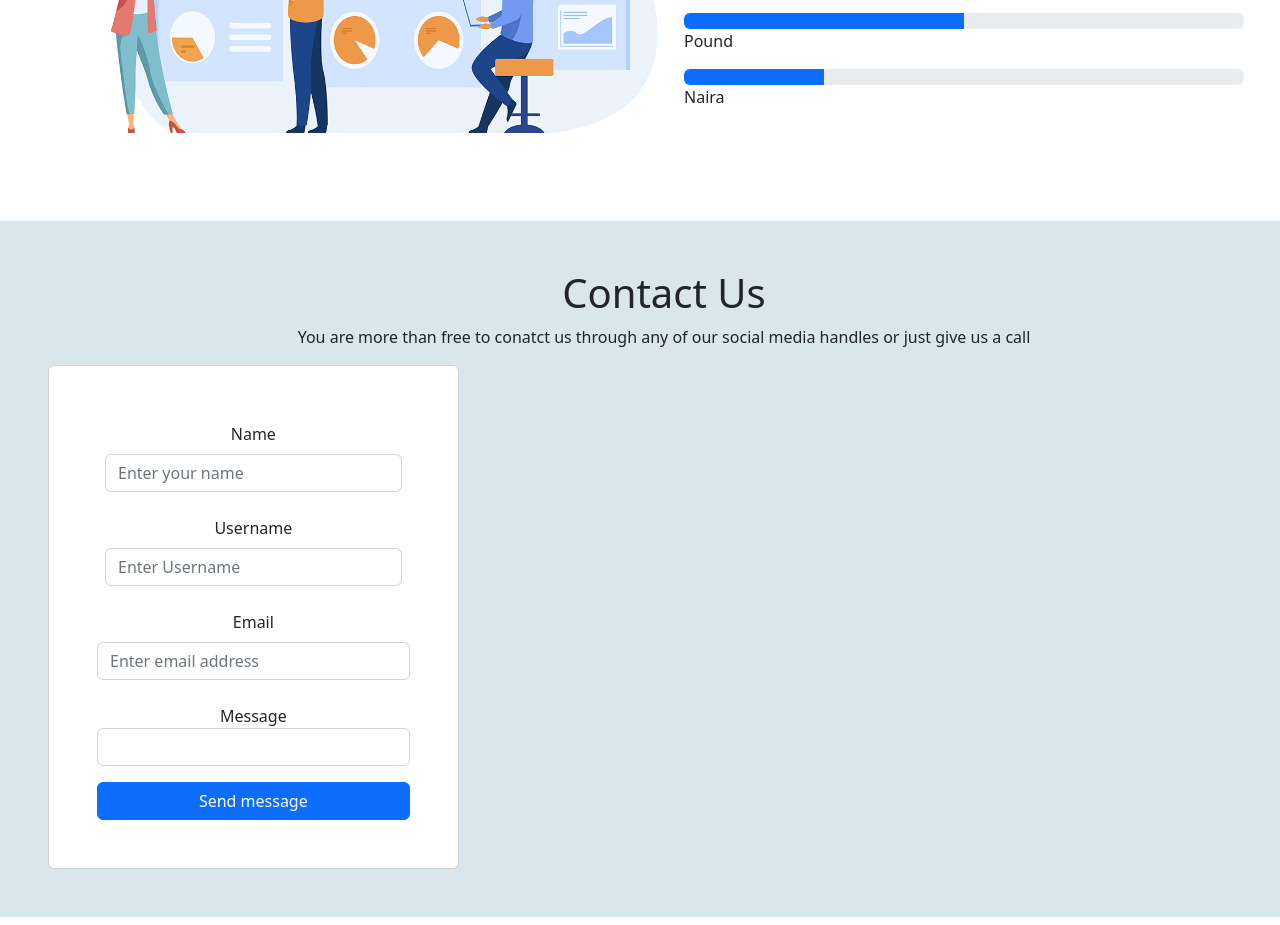
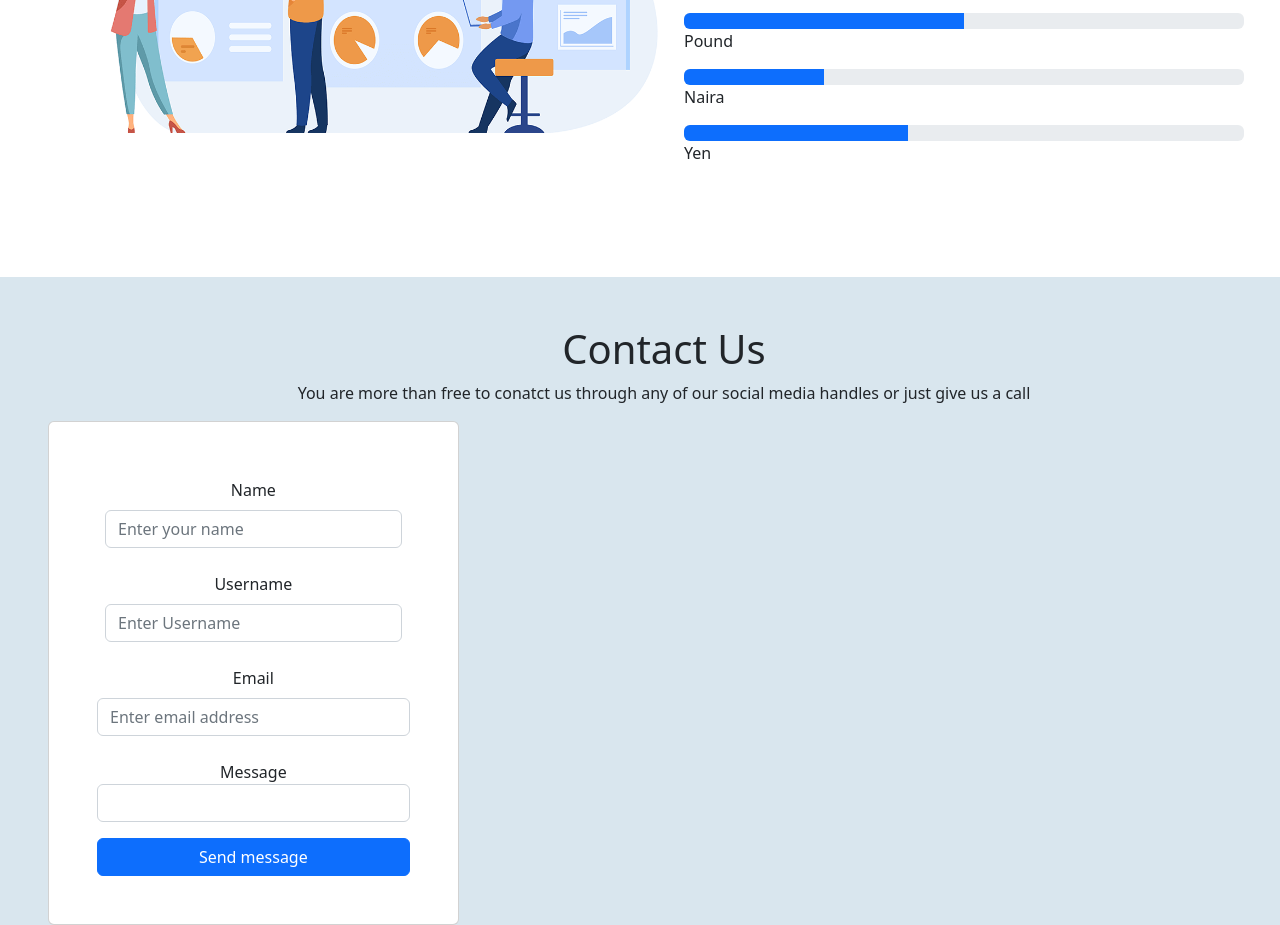
Before and after one commit to Nuzor/my-first-repository, a plain HTML site: page Alumona_Bootstrap/Landingpage.html in a window 1280 px wide. Shown: the part 2105-3030 px from the top of the page. Drawn offline with Linux system fonts and the light colour scheme.

Commit message:
Yen progress bar added

```diff
--- a/Alumona_Bootstrap/Landingpage.html
+++ b/Alumona_Bootstrap/Landingpage.html
@@ -254,6 +254,12 @@
               </div>
               <p>Naira</p>
             </div>
+            <div>
+              <div class="progress">
+                <div class="progress-bar" role="progressbar" aria-label="Animated striped example" aria-valuenow="40" aria-valuemin="0" aria-valuemax="100" style="width: 40%"></div>
+              </div>
+              <p>Yen</p>
+            </div>
           </div>
 
         </div>
```
